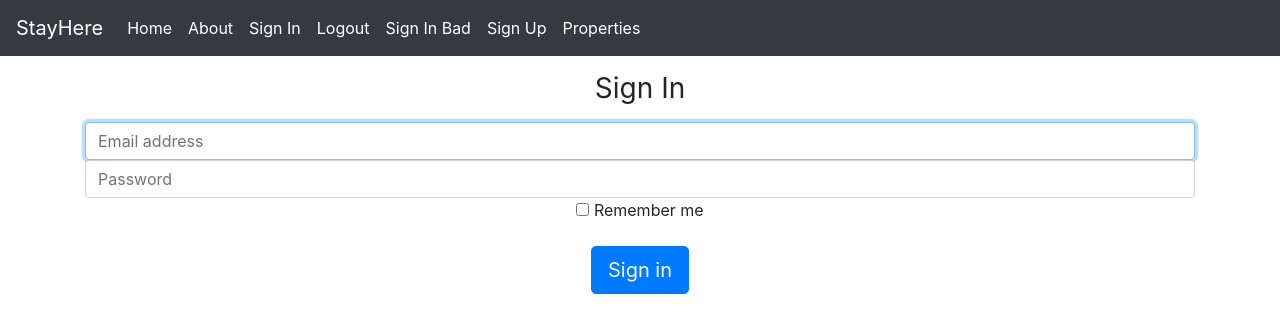
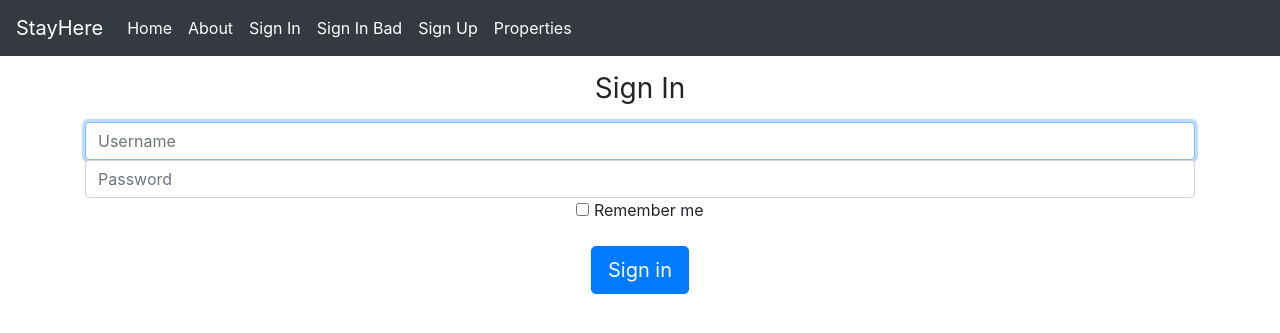
Before and after one commit to SamanAttar/StayHere, a Flask app: page /signin in a window 1280 px wide. Shown: the top 333 px of the page. Run offline with Flask 2, Linux system fonts and the light colour scheme; some libraries are stand-ins or nearby versions.

Commit message:
Simple Authorization to Verify Signin
Reroute the user away from the /dashboard if they are not signed in

```diff
--- a/app.py
+++ b/app.py
@@ -4,6 +4,7 @@ from wtforms import Form, StringField, TextAreaField, PasswordField, validators,
 from passlib.hash import sha256_crypt
 from propertyData import Properties
 from RegisterForm import RegisterForm
+from functools import wraps
 
 
 app = Flask('__name__')
@@ -21,6 +22,18 @@ mysql.init_app(app)
 #app = Flask(__name__) #placeholder for app.py
 
 Properties = Properties()
+
+# Check to see if user is logged in
+def is_logged_in(f):
+    @wraps(f)
+    def wrap(*args, **kwargs):
+        if 'logged_in' in session:
+            return f(*args, **kwargs)
+        else:
+            flash('Unauhtorized, Please login', 'danger')
+            return redirect(url_for('login'))
+    return wrap
+
 
 @app.route('/')
 def index():
@@ -86,7 +99,9 @@ def logout():
     # flash('You are now logged out', 'success') TODO: this doesnt work
     return render_template('logout.html')
 
+
 @app.route('/dashboard')
+@is_logged_in
 def dashboard():
     return render_template('dashboard.html')
 
@@ -122,6 +137,7 @@ def searchProperties():
     results = list(filter(lambda x: x['guests'] >= searchGuests, results))
     return render_template('properties.html', properties = results)
 
+
 if __name__ == '__main__':
     app.secret_key = 'CS4389isCool!'
     app.run(debug=True)
--- a/templates/includes/_navbar.html
+++ b/templates/includes/_navbar.html
@@ -12,12 +12,19 @@
          <li class="nav-item active">
            <a class="nav-link" href="/about"> About <span class="sr-only">(current)</span></a>
          </li>
-         <li class="nav-item active">
-           <a class="nav-link" href="/signin">Sign In</a>
-         </li>
-         <li class="nav-item active">
-           <a class="nav-link" href="/logout">Logout</a>
-         </li>
+
+         {% if session.logged_in %}
+           <li class="nav-item active">
+             <a class="nav-link" href="/dashboard">Logout</a>
+           </li>
+           <li class="nav-item active">
+             <a class="nav-link" href="/logout">Logout</a>
+           </li>
+         {% else %}
+           <li class="nav-item active">
+             <a class="nav-link" href="/signin">Sign In</a>
+           </li>
+         {%  endif %}
          <li class="nav-item active">
            <a class="nav-link" href="/signinbad">Sign In Bad</a>
          </li>
--- a/templates/signin.html
+++ b/templates/signin.html
@@ -9,7 +9,7 @@
     <br><br><br>
     <h1 class="h3 mb-3 font-weight-normal">Sign In</h1>
     <label for="inputEmail" class="sr-only">Email address</label>
-    <input type="email" id="inputEmail" class="form-control" placeholder="Email address" required autofocus value={{request.form.username}}>
+    <input type="text" id="inputEmail" class="form-control" placeholder="Username" required autofocus value={{request.form.username}}>
 
     <label for="inputPassword" class="sr-only">Password</label>
     <input type="password" id="inputPassword" class="form-control" placeholder="Password" required value={{request.form.password}}>
```
